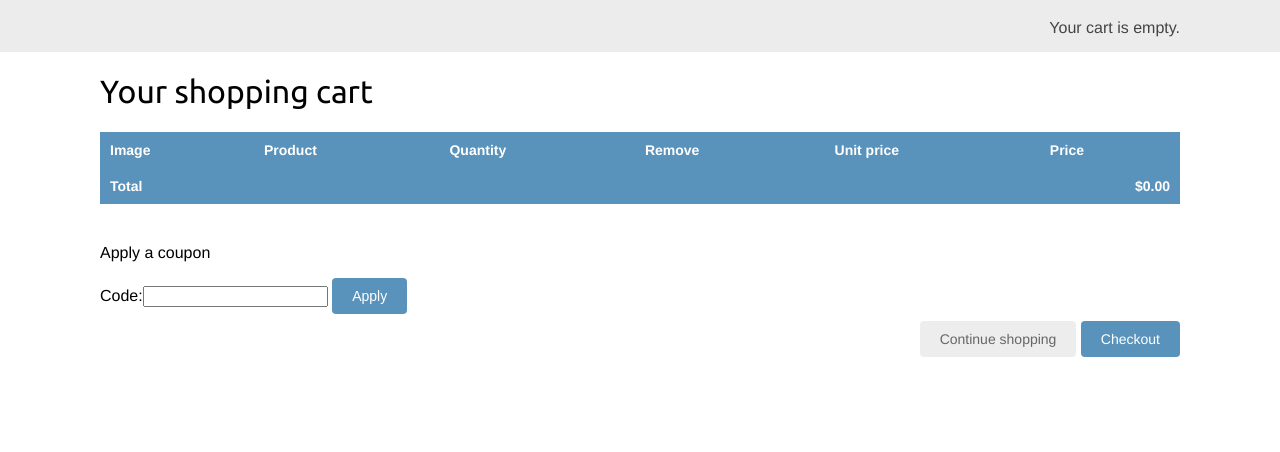
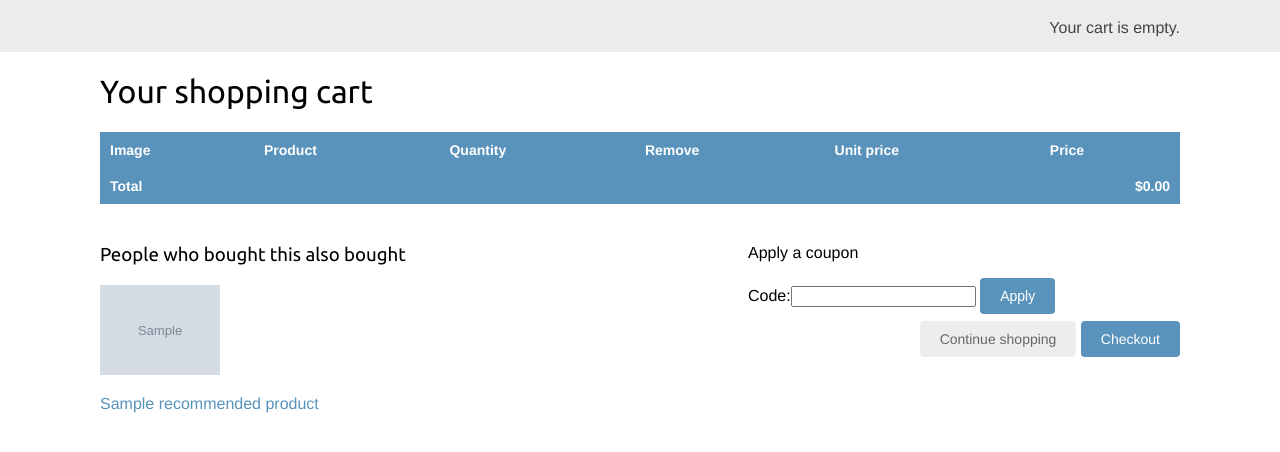
Before and after one commit to kacperstasica/online_shop_project, a Django app: template myshop/cart/templates/cart/detail.html in a window 1280 px wide. Shown: the part 46-498 px from the top of the page. Run offline with Django 3.2, Linux system fonts and the light colour scheme; tables that the repository leaves empty hold one stand-in row (values such as "Sample post"); the template is opened without the code that fills it: values that come from a table or form of the project are taken from there, most other values are stand-ins (such as "Sample title", 1, 10 or a date in 2020); grey boxes marked "Sample" are stand-in pictures; parts of the project's set-up code (start-up, migrations or seed data) failed here and were passed over.

Commit message:
Add recommendation for products in cart (#1)

```diff
--- a/myshop/cart/templates/cart/detail.html
+++ b/myshop/cart/templates/cart/detail.html
@@ -71,6 +71,22 @@
             </tr>
             </tbody>
     </table>
+
+    {% if recommended_products %}
+        <div class="recommendations cart">
+            <h3>People who bought this also bought</h3>
+            {% for p in recommended_products %}
+                <div class="item">
+                    <a href="{{ p.get_absolute_url }}">
+                        <img src="{% if p.image %}{{ p.image.url }}{% else %}
+                                  {% static 'img/no_image.png' %}{% endif %}">
+                    </a>
+                    <p><a href="{{ p.get_absolute_url }}">{{ p.name }}</a></p>
+                </div>
+            {% endfor %}
+        </div>
+    {% endif %}
+
         <p>Apply a coupon</p>
         <form action="{% url 'coupons:apply' %}" method="post">
             {{ coupon_apply_form }}
```
Also changed, not shown: myshop/cart/views.py (+8 -1 lines). Lines whose indentation alone changed are shown as unchanged.
